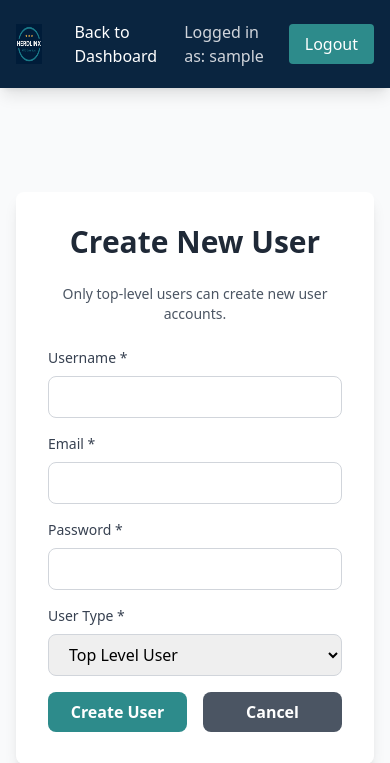
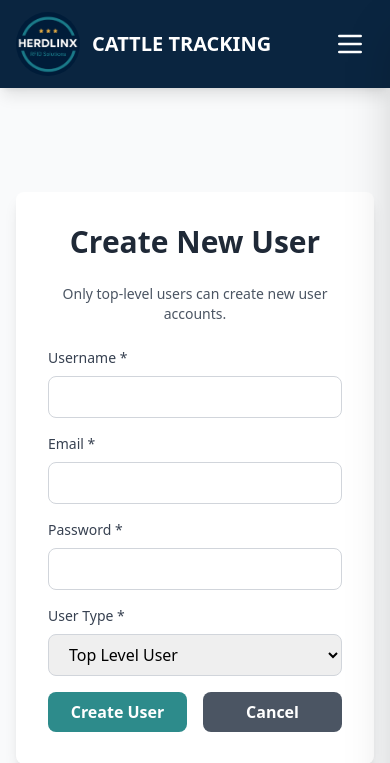
Before and after one commit to CoreNeuroHub/herdlinx-saas, a Flask app: page /register in a window 390 px wide. Shown: the top 763 px of the page. Run offline with Flask 3, Linux system fonts and the light colour scheme; the visitor is signed in with stand-in values (Sample User, id 1); data that the repository does not hold is empty; some libraries are stand-ins or nearby versions.

Commit message:
refactor: Redesign navigation with hamburger menu and enhanced branding
- Make logo round and increase size from 40px to 64px (h-16 w-16)
- Add "CATTLE TRACKING" brand text next to logo
- Convert horizontal navigation to hamburger menu on right side
- Move all navigation items and auth controls into slide-out menu panel
- Add user info display with avatar in menu header when logged in
- Implement slide-in/out animations with backdrop overlay
- Add keyboard support (Escape key to close menu)
- Style menu items as full-width blocks with hover effects
- Improve mobile responsiveness and space efficiency

The hamburger menu consolidates navigation, user controls, and
authentication options in a clean, accessible slide-out panel that
enhances the user experience on all device sizes.

```diff
--- a/app/templates/base.html
+++ b/app/templates/base.html
@@ -18,30 +18,74 @@
             }
         }
     </script>
+    <style>
+        #menu-panel a {
+            display: block;
+            width: 100%;
+            padding: 0.75rem 1rem;
+            margin: 0.25rem 0.5rem;
+            border-radius: 0.5rem;
+            transition: all 0.2s;
+        }
+        #menu-panel a:hover {
+            background-color: rgba(45, 139, 139, 0.2);
+        }
+    </style>
 </head>
 <body class="bg-gray-50 min-h-screen">
     <!-- Navigation -->
-    <nav class="bg-navy text-white shadow-lg">
+    <nav class="bg-navy text-white shadow-lg relative">
         <div class="container mx-auto px-4 py-3">
             <div class="flex items-center justify-between">
                 <div class="flex items-center space-x-4">
                     <a href="{% block home_url %}{% endblock %}" class="flex items-center space-x-3">
                         <img src="{{ url_for('static', filename='img/logo.png') }}"
                              alt="HerdLinx SaaS"
-                             class="h-10"
+                             class="h-16 w-16 rounded-full object-cover"
                              onerror="this.style.display='none'; document.getElementById('brand-name').style.display='block';">
+                        <span class="text-xl font-bold text-white">CATTLE TRACKING</span>
                         <span id="brand-name" class="text-2xl font-bold hover:text-teal" style="display:none;">HerdLinx SaaS</span>
                     </a>
-                    {% block nav_items %}{% endblock %}
                 </div>
-                <div class="flex items-center space-x-4">
+                <!-- Hamburger Menu Button -->
+                <button id="hamburger-btn" class="p-2 rounded-md hover:bg-teal transition duration-200 focus:outline-none focus:ring-2 focus:ring-teal" aria-label="Toggle menu">
+                    <svg class="w-8 h-8" fill="none" stroke="currentColor" viewBox="0 0 24 24">
+                        <path id="hamburger-icon" stroke-linecap="round" stroke-linejoin="round" stroke-width="2" d="M4 6h16M4 12h16M4 18h16"></path>
+                        <path id="close-icon" class="hidden" stroke-linecap="round" stroke-linejoin="round" stroke-width="2" d="M6 18L18 6M6 6l12 12"></path>
+                    </svg>
+                </button>
+            </div>
+        </div>
+        <!-- Hamburger Menu Overlay -->
+        <div id="menu-overlay" class="fixed inset-0 bg-black bg-opacity-50 z-40 hidden transition-opacity duration-300" onclick="toggleMenu()"></div>
+        <!-- Hamburger Menu Panel -->
+        <div id="menu-panel" class="fixed top-0 right-0 h-full w-80 bg-navy shadow-2xl z-50 transform translate-x-full transition-transform duration-300 ease-in-out overflow-y-auto">
+            <div class="flex flex-col h-full">
+                <div class="p-6 border-b border-teal border-opacity-30">
                     {% if session.user_id %}
-                        <span class="text-gray-300">Logged in as: {{ session.username }}</span>
-                        <a href="{{ url_for('auth.logout') }}" class="bg-teal hover:bg-opacity-80 px-4 py-2 rounded transition duration-200">
+                        <div class="flex items-center space-x-3 mb-4">
+                            <div class="w-12 h-12 bg-teal rounded-full flex items-center justify-center">
+                                <span class="text-xl font-bold">{{ session.username[0].upper() }}</span>
+                            </div>
+                            <div>
+                                <p class="text-white font-semibold">{{ session.username }}</p>
+                                <p class="text-gray-400 text-sm">Logged in</p>
+                            </div>
+                        </div>
+                    {% endif %}
+                </div>
+                <div class="flex-1 py-4">
+                    <div class="space-y-1">
+                        {% block nav_items %}{% endblock %}
+                    </div>
+                </div>
+                <div class="p-6 border-t border-teal border-opacity-30">
+                    {% if session.user_id %}
+                        <a href="{{ url_for('auth.logout') }}" class="block w-full bg-teal hover:bg-opacity-80 text-white font-semibold py-3 px-4 rounded-lg transition duration-200 text-center">
                             Logout
                         </a>
                     {% else %}
-                        <a href="{{ url_for('auth.login') }}" class="bg-teal hover:bg-opacity-80 px-4 py-2 rounded transition duration-200">
+                        <a href="{{ url_for('auth.login') }}" class="block w-full bg-teal hover:bg-opacity-80 text-white font-semibold py-3 px-4 rounded-lg transition duration-200 text-center">
                             Login
                         </a>
                     {% endif %}
@@ -49,6 +93,44 @@
             </div>
         </div>
     </nav>
+
+    <script>
+        function toggleMenu() {
+            const menuPanel = document.getElementById('menu-panel');
+            const menuOverlay = document.getElementById('menu-overlay');
+            const hamburgerIcon = document.getElementById('hamburger-icon');
+            const closeIcon = document.getElementById('close-icon');
+
+            const isOpen = !menuPanel.classList.contains('translate-x-full');
+
+            if (isOpen) {
+                menuPanel.classList.add('translate-x-full');
+                menuOverlay.classList.add('hidden');
+                hamburgerIcon.classList.remove('hidden');
+                closeIcon.classList.add('hidden');
+            } else {
+                menuPanel.classList.remove('translate-x-full');
+                menuOverlay.classList.remove('hidden');
+                hamburgerIcon.classList.add('hidden');
+                closeIcon.classList.remove('hidden');
+            }
+        }
+
+        document.getElementById('hamburger-btn').addEventListener('click', toggleMenu);
+
+        // Close menu when clicking outside
+        document.getElementById('menu-overlay').addEventListener('click', toggleMenu);
+
+        // Close menu on escape key
+        document.addEventListener('keydown', function(e) {
+            if (e.key === 'Escape') {
+                const menuPanel = document.getElementById('menu-panel');
+                if (!menuPanel.classList.contains('translate-x-full')) {
+                    toggleMenu();
+                }
+            }
+        });
+    </script>
 
     <!-- Flash Messages -->
     <div class="container mx-auto px-4 py-4">
```
